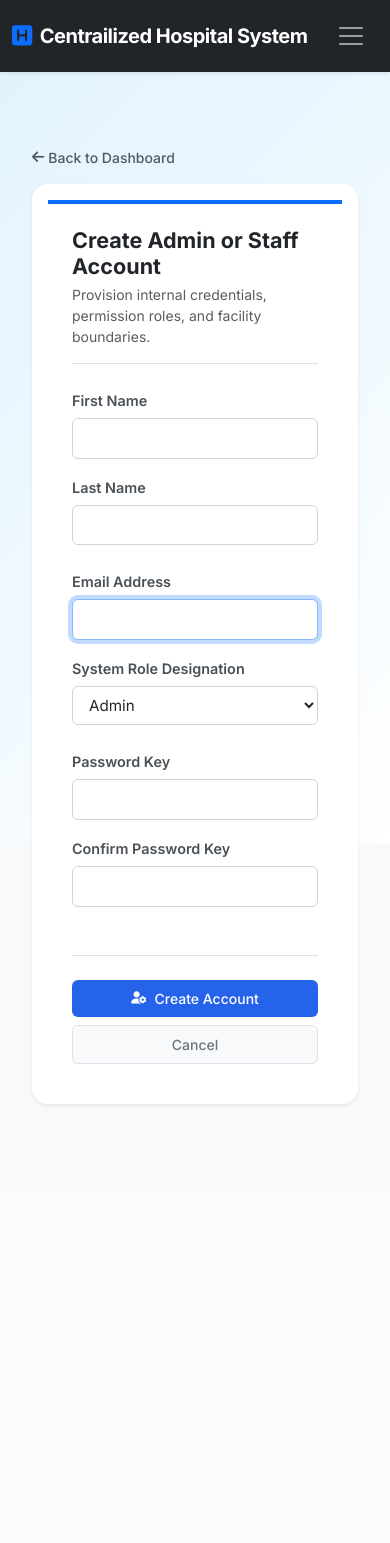
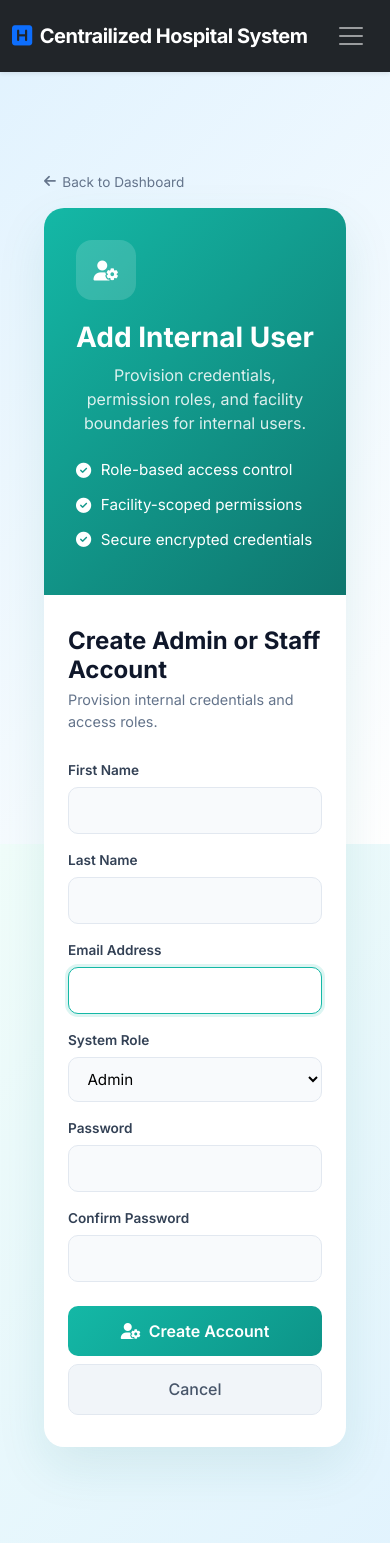
Before and after one commit to KohlYumul/CHS, a Django app: page /accounts/create/admin-staff/ in a window 390 px wide. Before the commit the page ends 1106 px from the top, so only its background shows below. Run offline with Django 5.2, Linux system fonts and the light colour scheme; the visitor is signed in with stand-in values (Sample User, id 1); data that the repository does not hold is empty.

Commit message:
Redesigned the create_admin_or_staff page

```diff
--- a/accounts/templates/accounts/create_admin_or_staff.html
+++ b/accounts/templates/accounts/create_admin_or_staff.html
@@ -4,118 +4,318 @@
 
 {% block extra_css %}
 <style>
-    /* Premium Administrative Form Card Styling */
-    .form-card {
-        border: none;
-        border-radius: 16px;
-        background-color: #ffffff;
+    /* ---------- Page background ---------- */
+    body {
+        background: linear-gradient(135deg, #f0fdfa 0%, #e0f2fe 100%);
+        min-height: 100vh;
     }
 
-    /* Safely target Django's standard generated form inputs for global consistency */
-    .form-card input[type="text"],
-    .form-card input[type="email"],
-    .form-card input[type="password"],
-    .form-card select {
-        display: block;
-        width: 100%;
-        padding: 0.5rem 0.75rem;
-        font-size: 0.95rem;
-        font-weight: 400;
-        line-height: 1.5;
-        color: #212529;
-        background-color: #fff;
-        border: 1px solid #ced4da;
-        border-radius: 0.375rem;
-        transition: border-color .15s ease-in-out, box-shadow .15s ease-in-out;
+    /* ---------- Card shell ---------- */
+    .auth-shell {
+        max-width: 1000px;
+        margin: 0 auto;
+        background: #ffffff;
+        border-radius: 20px;
+        overflow: hidden;
+        box-shadow: 0 20px 50px rgba(15, 118, 110, 0.1);
+        animation: rise 0.5s ease-out;
     }
 
-    .form-card input[type="text"]:focus,
-    .form-card input[type="email"]:focus,
-    .form-card input[type="password"]:focus,
-    .form-card select:focus {
-        border-color: #86b7fe;
-        outline: 0;
-        box-shadow: 0 0 0 0.25rem rgba(13, 110, 253, .25);
+    @keyframes rise {
+        from { opacity: 0; transform: translateY(20px); }
+        to   { opacity: 1; transform: translateY(0); }
     }
 
-    .form-label-custom {
+    /* ---------- Left brand panel ---------- */
+    .auth-brand {
+        background: linear-gradient(135deg, #14b8a6 0%, #0f766e 100%);
+        color: #fff;
+        padding: 3rem 2.5rem;
+        display: flex;
+        flex-direction: column;
+        justify-content: center;
+        min-height: 620px;
+    }
+
+    .auth-brand .brand-icon {
+        width: 60px;
+        height: 60px;
+        border-radius: 16px;
+        background: rgba(255, 255, 255, 0.15);
+        display: inline-flex;
+        align-items: center;
+        justify-content: center;
+        margin-bottom: 1.25rem;
+    }
+
+    .auth-brand h1 {
+        font-size: 1.75rem;
+        font-weight: 700;
+        margin-bottom: 0.5rem;
+        line-height: 1.25;
+    }
+
+    .auth-brand p {
+        opacity: 0.85;
+        margin-bottom: 1.5rem;
+        line-height: 1.5;
+    }
+
+    .auth-brand ul {
+        list-style: none;
+        padding: 0;
+        margin: 0;
+    }
+
+    .auth-brand li {
+        display: flex;
+        align-items: center;
+        gap: 0.6rem;
+        margin-bottom: 0.75rem;
+        font-size: 0.95rem;
+    }
+
+    /* ---------- Right form panel ---------- */
+    .auth-form {
+        padding: 3rem 2.5rem;
+        display: flex;
+        flex-direction: column;
+        justify-content: center;
+        min-height: 620px;
+    }
+
+    .auth-form h2 {
+        font-size: 1.5rem;
+        font-weight: 700;
+        color: #0f172a;
+        margin-bottom: 0.25rem;
+    }
+
+    .auth-form .subtitle {
+        color: #64748b;
+        font-size: 0.9rem;
+        margin-bottom: 1.75rem;
+    }
+
+    .auth-form label {
         font-weight: 600;
-        color: #495057;
+        font-size: 0.85rem;
+        color: #334155;
         margin-bottom: 0.4rem;
-        font-size: 0.9rem;
+        display: block;
+    }
+
+    .auth-form input[type="text"],
+    .auth-form input[type="email"],
+    .auth-form input[type="password"],
+    .auth-form select {
+        width: 100%;
+        padding: 0.7rem 0.9rem;
+        font-size: 0.95rem;
+        background: #f8fafc;
+        border: 1.5px solid #e2e8f0;
+        border-radius: 10px;
+        transition: border-color 0.2s, box-shadow 0.2s, background 0.2s;
+    }
+
+    .auth-form input:focus,
+    .auth-form select:focus {
+        outline: 0;
+        background: #fff;
+        border-color: #14b8a6;
+        box-shadow: 0 0 0 3px rgba(20, 184, 166, 0.15);
+    }
+
+    /* ---------- Buttons ---------- */
+    .btn-auth {
+        padding: 0.8rem 1.5rem;
+        background: linear-gradient(135deg, #14b8a6, #0d9488);
+        color: #fff;
+        border: none;
+        border-radius: 10px;
+        font-weight: 600;
+        transition: transform 0.15s, box-shadow 0.15s;
+        display: inline-flex;
+        align-items: center;
+        justify-content: center;
+        gap: 0.5rem;
+    }
+
+    .btn-auth:hover {
+        transform: translateY(-1px);
+        box-shadow: 0 8px 20px rgba(13, 148, 136, 0.3);
+        color: #fff;
+    }
+
+    .btn-cancel {
+        padding: 0.8rem 1.5rem;
+        background: #f1f5f9;
+        color: #475569;
+        border: 1.5px solid #e2e8f0;
+        border-radius: 10px;
+        font-weight: 500;
+        text-decoration: none;
+        display: inline-flex;
+        align-items: center;
+        justify-content: center;
+        transition: background 0.15s, color 0.15s;
+    }
+
+    .btn-cancel:hover {
+        background: #e2e8f0;
+        color: #334155;
+    }
+
+    /* ---------- Error alert ---------- */
+    .alert-error {
+        background: #fef2f2;
+        border: 1px solid #fecaca;
+        color: #991b1b;
+        padding: 0.75rem 1rem;
+        border-radius: 10px;
+        font-size: 0.875rem;
+        margin-bottom: 1.25rem;
+    }
+
+    /* ---------- Success state ---------- */
+    .success-icon {
+        width: 88px;
+        height: 88px;
+        border-radius: 50%;
+        background: rgba(20, 184, 166, 0.12);
+        color: #0d9488;
+        display: inline-flex;
+        align-items: center;
+        justify-content: center;
+        margin-bottom: 1.25rem;
+        animation: pop 0.5s cubic-bezier(0.34, 1.56, 0.64, 1);
+    }
+
+    .success-icon i { font-size: 2.5rem; }
+
+    @keyframes pop {
+        from { opacity: 0; transform: scale(0.5); }
+        to   { opacity: 1; transform: scale(1); }
+    }
+
+    /* ---------- Breadcrumb ---------- */
+    .crumb {
+        max-width: 1000px;
+        margin: 0 auto 1rem;
+    }
+
+    .crumb a {
+        color: #64748b;
+        font-size: 0.85rem;
+        text-decoration: none;
+        display: inline-flex;
+        align-items: center;
+        gap: 0.4rem;
+        transition: color 0.2s;
+    }
+
+    .crumb a:hover { color: #0d9488; }
+
+    /* ---------- Responsive ---------- */
+    @media (max-width: 991.98px) {
+        .auth-brand { min-height: auto; padding: 2rem; text-align: center; }
+        .auth-brand ul { display: inline-block; text-align: left; }
+        .auth-form { padding: 2rem 1.5rem; min-height: auto; }
     }
 </style>
 {% endblock %}
 
 {% block content %}
-<div class="row justify-content-center py-4">
-    <div class="col-md-10 col-lg-8">
+<div class="container py-5">
 
-        <!-- Breadcrumb Dashboard Back Link -->
-        <div class="mb-3">
-            <a href="{% url 'accounts:admin_dashboard' %}" class="text-decoration-none text-muted small fw-medium d-inline-flex align-items-center gap-1">
+    <!-- Breadcrumb back link -->
+    <div class="crumb">
+        <a href="{% url 'accounts:admin_dashboard' %}">
             <i class="fa-solid fa-arrow-left"></i> Back to Dashboard
         </a>
     </div>
 
-        <!-- Main Registration Form Card Wrapper -->
-        <div class="card shadow-sm form-card overflow-hidden">
+    <div class="auth-shell">
+        <div class="row g-0">
+
+            <!-- LEFT: Brand panel -->
+            <div class="col-lg-5">
+                <div class="auth-brand h-100">
+                    <div class="brand-icon">
                         {% if account_created %}
-                <!-- Success State Top Accent Line -->
-                <div class="bg-success" style="height: 4px;"></div>
-
-                <div class="card-body p-4 p-md-5 text-center">
-                    <!-- Inline Success Checkmark Block -->
-                    <div class="bg-success bg-opacity-10 text-success rounded-circle d-inline-flex align-items-center justify-content-center mb-4" style="width: 72px; height: 72px;">
-                        <i class="fa-solid fa-circle-check fs-1"></i>
+                            <i class="fa-solid fa-circle-check fa-lg"></i>
+                        {% else %}
+                            <i class="fa-solid fa-user-gear fa-lg"></i>
+                        {% endif %}
+                    </div>
+                    <h1>
+                        {% if account_created %}
+                            Account Provisioned
+                        {% else %}
+                            Add Internal User
+                        {% endif %}
+                    </h1>
+                    <p>
+                        {% if account_created %}
+                            The new administrative or staff profile has been saved securely.
+                        {% else %}
+                            Provision credentials, permission roles, and facility boundaries for internal users.
+                        {% endif %}
+                    </p>
+                    <ul>
+                        <li><i class="fa-solid fa-circle-check"></i> Role-based access control</li>
+                        <li><i class="fa-solid fa-circle-check"></i> Facility-scoped permissions</li>
+                        <li><i class="fa-solid fa-circle-check"></i> Secure encrypted credentials</li>
+                    </ul>
+                </div>
             </div>
 
-                    <h2 class="h3 fw-bold text-dark mb-2">Account Provisioned Successfully</h2>
-                    <p class="text-muted small mb-4 max-width-md mx-auto" style="max-width: 420px;">
-                        The system management profile has been saved securely to the directory registry.
-                    </p>
+            <!-- RIGHT: Form / success panel -->
+            <div class="col-lg-7">
+                <div class="auth-form h-100">
 
-                    <div class="border-top pt-4">
-                        <a href="{{ redirect_url }}" class="btn btn-success px-4 py-2 fw-medium">
+                    {% if account_created %}
+                        <!-- ============ SUCCESS STATE ============ -->
+                        <div class="text-center">
+                            <div class="success-icon">
+                                <i class="fa-solid fa-check"></i>
+                            </div>
+                            <h2>Account Provisioned Successfully</h2>
+                            <p class="subtitle">The new internal profile has been saved to the directory.</p>
+
+                            <a href="{{ redirect_url }}" class="btn-auth">
                                 <span>Proceed to Dashboard</span>
-                            <i class="fa-solid fa-arrow-right ms-1 small"></i>
+                                <i class="fa-solid fa-arrow-right"></i>
                             </a>
-                    </div>
-                </div>
-            {% else %}
-                <!-- Top Brand Primary Accent Line -->
-                <div class="bg-primary" style="height: 4px;"></div>
 
-                <div class="card-body p-4 p-md-5">
-                    <!-- Page Title Header -->
-                    <div class="mb-4 border-bottom pb-3">
-                        <h2 class="h4 fw-bold text-dark mb-1">Create Admin or Staff Account</h2>
-                        <p class="text-muted small mb-0">Provision internal credentials, permission roles, and facility boundaries.</p>
+                            <p class="small text-muted mt-3 mb-0">Redirecting automatically…</p>
                         </div>
 
-                    <!-- Core Form Element -->
+                    {% else %}
+                        <!-- ============ FORM STATE ============ -->
+                        <h2>Create Admin or Staff Account</h2>
+                        <p class="subtitle">Provision internal credentials and access roles.</p>
+
                         <form method="post" autocomplete="off">
                             {% csrf_token %}
 
-                        <!-- Global Form Errors Alert Block -->
                             {% if form.errors %}
-                            <div class="alert alert-danger shadow-sm border-0 d-flex align-items-center mb-4" role="alert">
-                                <i class="fa-solid fa-circle-exclamation fs-5 me-2"></i>
-                                <div>Please check your input configurations and try again.</div>
+                                <div class="alert-error">
+                                    Please correct the highlighted fields below.
                                 </div>
                             {% endif %}
 
-                        <!-- Personal Profile Row Fields (First Name & Last Name) -->
-                        <div class="row g-3 mb-4">
+                            <!-- Names -->
+                            <div class="row g-3 mb-3">
                                 <div class="col-md-6">
-                                <label for="{{ form.first_name.id_for_label }}" class="form-label form-label-custom">First Name</label>
+                                    <label for="{{ form.first_name.id_for_label }}">First Name</label>
                                     {{ form.first_name }}
                                     {% if form.first_name.errors %}
                                         <div class="text-danger small mt-1">{{ form.first_name.errors|join:", " }}</div>
                                     {% endif %}
                                 </div>
                                 <div class="col-md-6">
-                                <label for="{{ form.last_name.id_for_label }}" class="form-label form-label-custom">Last Name</label>
+                                    <label for="{{ form.last_name.id_for_label }}">Last Name</label>
                                     {{ form.last_name }}
                                     {% if form.last_name.errors %}
                                         <div class="text-danger small mt-1">{{ form.last_name.errors|join:", " }}</div>
@@ -123,17 +323,17 @@
                                 </div>
                             </div>
 
-                        <!-- Access Roles & Corporate Sign-On Identifiers -->
-                        <div class="row g-3 mb-4">
+                            <!-- Email + Role -->
+                            <div class="row g-3 mb-3">
                                 <div class="col-md-6">
-                                <label for="{{ form.email.id_for_label }}" class="form-label form-label-custom">Email Address</label>
+                                    <label for="{{ form.email.id_for_label }}">Email Address</label>
                                     {{ form.email }}
                                     {% if form.email.errors %}
                                         <div class="text-danger small mt-1">{{ form.email.errors|join:", " }}</div>
                                     {% endif %}
                                 </div>
                                 <div class="col-md-6">
-                                <label for="{{ form.role.id_for_label }}" class="form-label form-label-custom">System Role Designation</label>
+                                    <label for="{{ form.role.id_for_label }}">System Role</label>
                                     {{ form.role }}
                                     {% if form.role.errors %}
                                         <div class="text-danger small mt-1">{{ form.role.errors|join:", " }}</div>
@@ -141,26 +341,26 @@
                                 </div>
                             </div>
 
-                        <!-- Conditional Hospital Association Row Field Group -->
-                        <div class="mb-4" id="hospital-field" style="display: none;">
-                            <label for="{{ form.hospital.id_for_label }}" class="form-label form-label-custom">Assigned Medical Facility</label>
+                            <!-- Hospital (toggled by JS when role = Staff) -->
+                            <div class="mb-3" id="hospital-field" style="display: none;">
+                                <label for="{{ form.hospital.id_for_label }}">Assigned Medical Facility</label>
                                 {{ form.hospital }}
                                 {% if form.hospital.errors %}
                                     <div class="text-danger small mt-1">{{ form.hospital.errors|join:", " }}</div>
                                 {% endif %}
                             </div>
 
-                        <!-- Twin Passcode Security Key Vectors (Password 1 & Password 2) -->
-                        <div class="row g-3 mb-5">
+                            <!-- Passwords -->
+                            <div class="row g-3 mb-4">
                                 <div class="col-md-6">
-                                <label for="{{ form.password1.id_for_label }}" class="form-label form-label-custom">Password Key</label>
+                                    <label for="{{ form.password1.id_for_label }}">Password</label>
                                     {{ form.password1 }}
                                     {% if form.password1.errors %}
                                         <div class="text-danger small mt-1">{{ form.password1.errors|join:", " }}</div>
                                     {% endif %}
                                 </div>
                                 <div class="col-md-6">
-                                <label for="{{ form.password2.id_for_label }}" class="form-label form-label-custom">Confirm Password Key</label>
+                                    <label for="{{ form.password2.id_for_label }}">Confirm Password</label>
                                     {{ form.password2 }}
                                     {% if form.password2.errors %}
                                         <div class="text-danger small mt-1">{{ form.password2.errors|join:", " }}</div>
@@ -168,43 +368,29 @@
                                 </div>
                             </div>
 
-                        <!-- Action Controllers Layout Panel Footer Area -->
-                        <div class="d-flex flex-column flex-sm-row gap-2 justify-content-end align-items-center border-top pt-4">
-                            <!-- Navigation Cancel Dismiss Action Button -->
-                            <a href="{% url 'accounts:admin_dashboard' %}" class="btn btn-light border px-4 py-2 w-100 w-sm-auto order-2 order-sm-1 text-secondary fw-medium">
+                            <!-- Actions -->
+                            <div class="d-flex flex-column flex-sm-row gap-2 justify-content-end">
+                                <a href="{% url 'accounts:admin_dashboard' %}" class="btn-cancel order-2 order-sm-1">
                                     Cancel
                                 </a>
-
-                            <!-- Core Provision Registration Action Trigger Button -->
-                            <button type="submit" class="btn btn-primary px-5 py-2 w-100 w-sm-auto order-1 order-sm-2 fw-medium d-flex align-items-center justify-content-center gap-2">
-                                <i class="fa-solid fa-user-gear small"></i>
+                                <button type="submit" class="btn-auth order-1 order-sm-2">
+                                    <i class="fa-solid fa-user-gear"></i>
                                     <span>Create Account</span>
                                 </button>
                             </div>
                         </form>
+                    {% endif %}
+
                 </div>
-            {% endif %}
             </div>
 
         </div>
     </div>
+</div>
 
-<!-- Scripts Block -->
-{% if account_created %}
-<!-- Auto-Redirect Fallback Timeout Delay Framework -->
-<script>
-document.addEventListener("DOMContentLoaded", function() {
-    setTimeout(function() {
-        window.location.href = "{{ redirect_url }}";
-    }, 3500); // Transitions context view seamlessly after 3.5 seconds
-});
-</script>
-{% endif %}
-
-<!-- Reactive Role Condition Mapping Logic Script -->
+<!-- ============ ROLE TOGGLE SCRIPT (required) ============ -->
 <script>
 document.addEventListener("DOMContentLoaded", function () {
-    // Locate target system element keys dynamically inside rendered DOM tree
     const roleField = document.getElementById("id_role");
     const hospitalFieldDiv = document.getElementById("hospital-field");
     const hospitalSelect = document.getElementById("id_hospital");
@@ -228,4 +414,11 @@ document.addEventListener("DOMContentLoaded", function () {
     }
 });
 </script>
+
+<!-- ============ AUTO-REDIRECT ON SUCCESS ============ -->
+{% if account_created %}
+<script>
+setTimeout(() => window.location.href = "{{ redirect_url }}", 3500);
+</script>
+{% endif %}
 {% endblock %}
```
Lines whose indentation alone changed are shown as unchanged.
